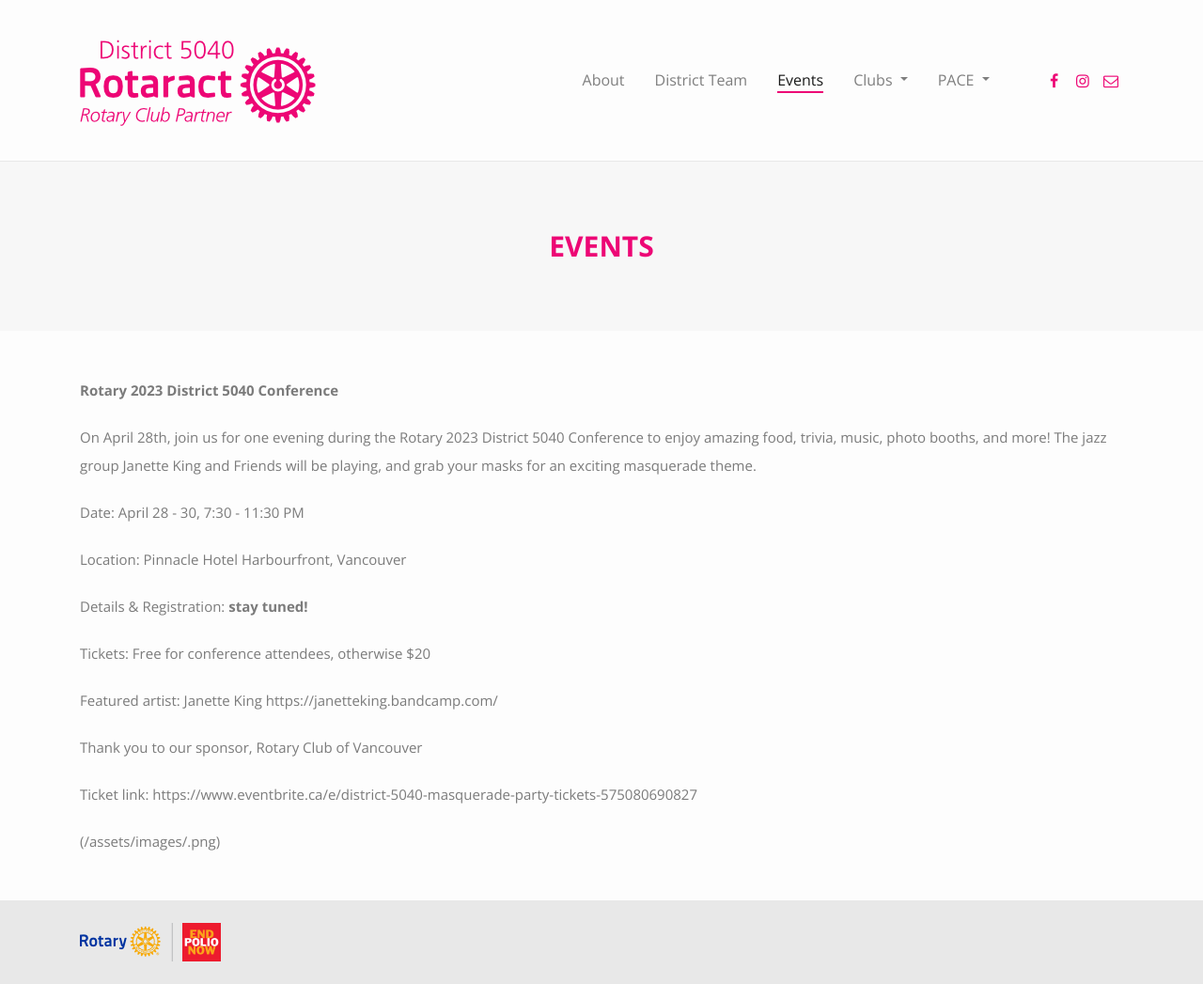
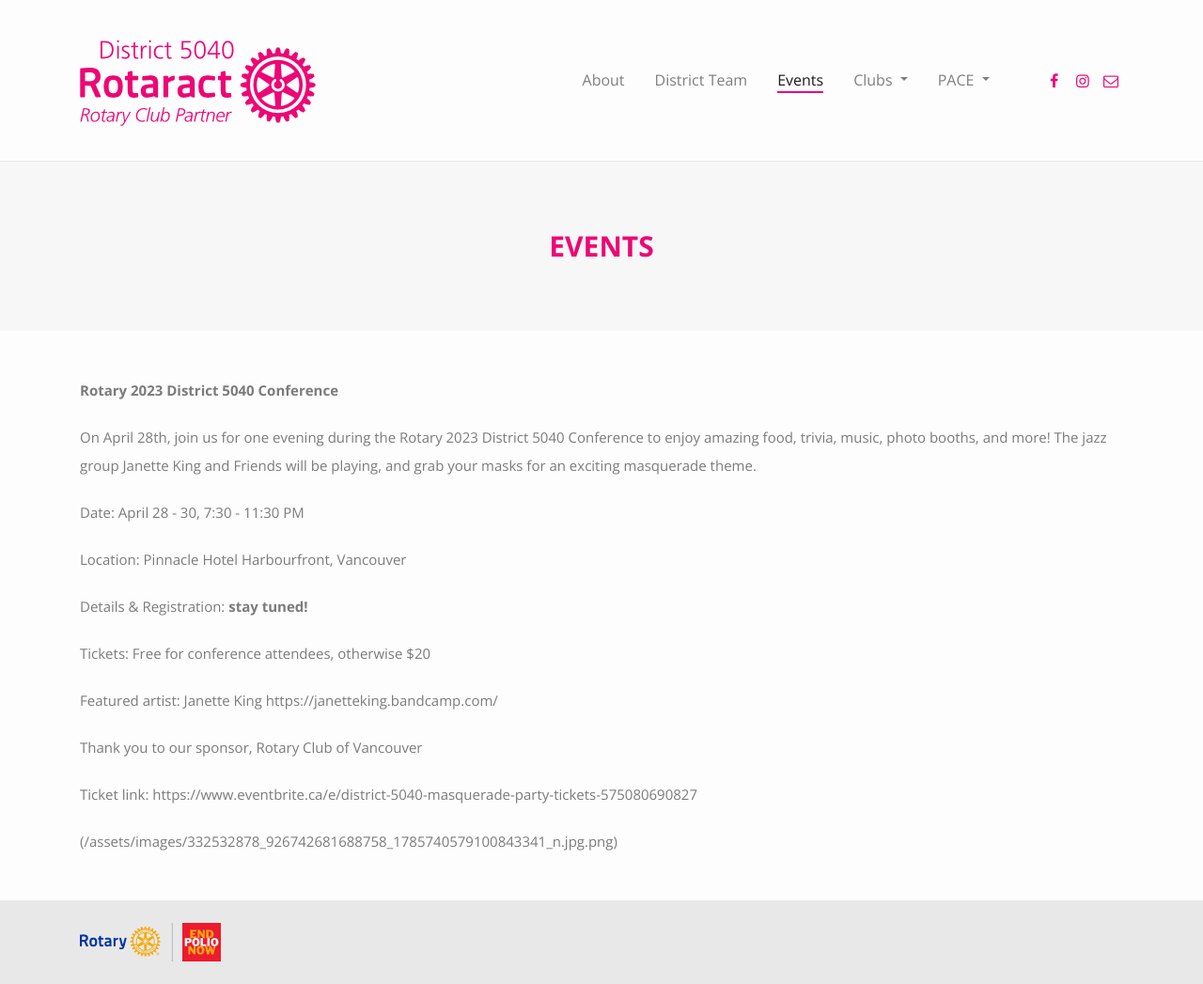
Before and after one commit to rotaract5040/rotaract5040.github.io, a Jekyll site: the page built from events.md, in a window 1280 px wide. Shown: the whole page at 94% size. Built offline with Jekyll 4.4.1, drawn with Linux system fonts in a browser that asks for light colours; nearby versions of some CDN libraries; Markdown is read by kramdown in place of the engine named in the settings.

Commit message:
Update events.md

```diff
--- a/events.md
+++ b/events.md
@@ -23,4 +23,4 @@
 Ticket link:
 https://www.eventbrite.ca/e/district-5040-masquerade-party-tickets-575080690827
 
-(/assets/images/.png)
+(/assets/images/332532878_926742681688758_1785740579100843341_n.jpg.png)
```
